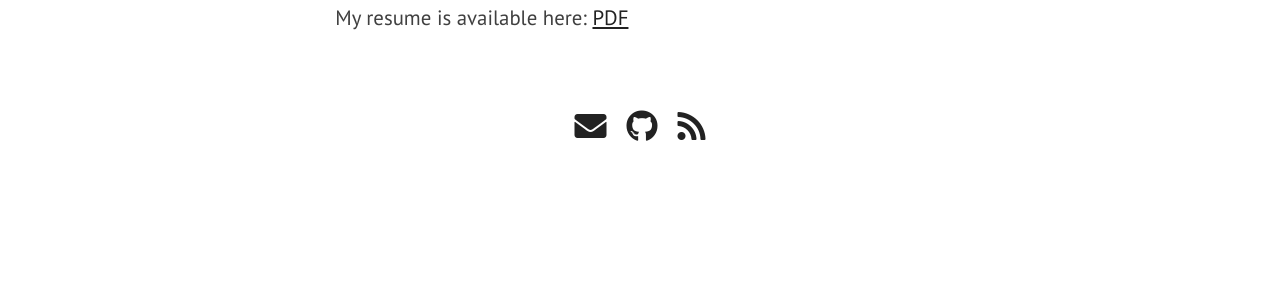
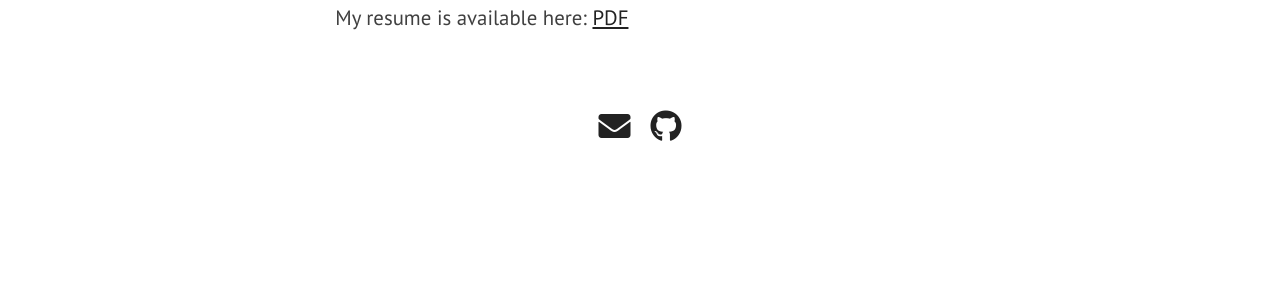
Before and after one commit to minna-amin/minna-amin.github.io, a Jekyll site: the page built from index.html, in a window 1280 px wide. Shown: the part 5448-5748 px from the top of the page. Built offline with Jekyll 4.4.1, drawn with Linux system fonts in a browser that asks for light colours; nearby versions of some CDN libraries.

Commit message:
removing blog

```diff
--- a/_includes/extra.html
+++ b/_includes/extra.html
@@ -18,9 +18,9 @@
                 <span class="hint--bottom bottom-link" aria-label="GitHub">
                     <a href="https://github.com/{{ site.github_username }}"><i class="head-icon fab fa-github"></i></a>
                 </span>
-                <span class="hint--bottom bottom-link" aria-label="Web Blog">
+                <!--span class="hint--bottom bottom-link" aria-label="Web Blog">
                     <a href="{{ site.blog_url }}"><i class="head-icon fas fa-rss"></i></a>
-                </span>
+                </span> -->
 
                 <!-- <span class="hint--bottom bottom-link" aria-label="Reddit">
                     <a href="https://www.reddit.com/u/{{ site.reddit_username }}"><i class="head-icon fab fa-reddit"></i></a>
```
